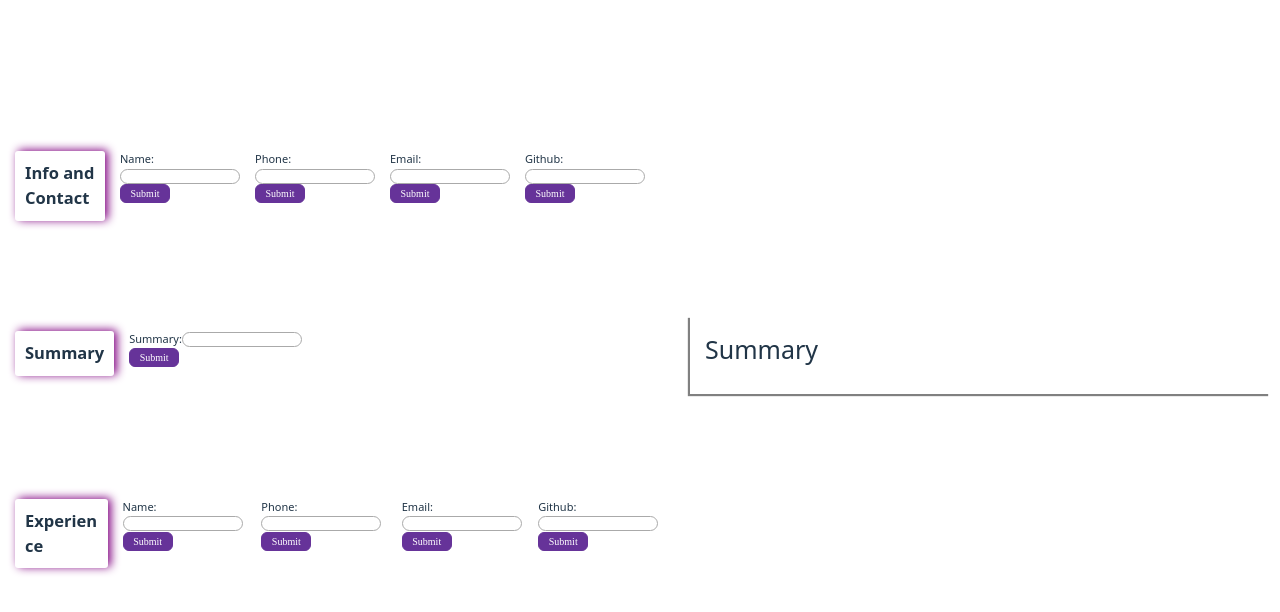
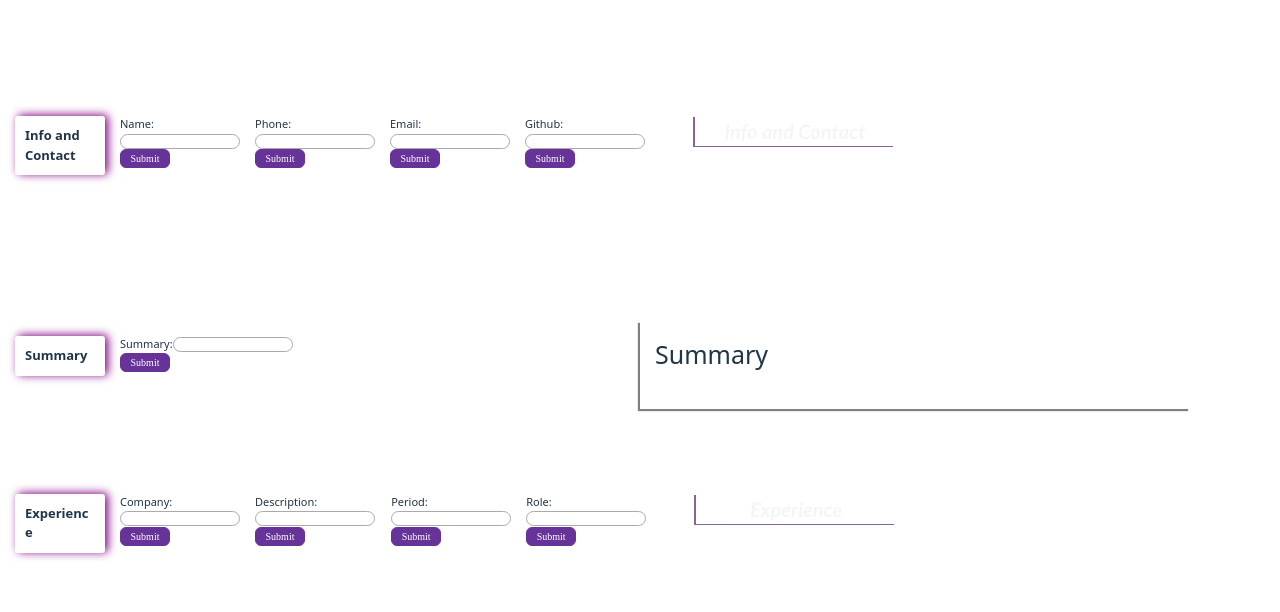
Before and after one commit to benxta4424/cv_builder, a React (Vite) app in the folder build_your_cv/: page / in a window 1280 px wide. Shown: the top 612 px of the page. Built offline with nearby package versions, Linux system fonts and the light colour scheme.

Commit message:
adding some touches to make the layout more use friendly

```diff
--- a/build_your_cv/src/App.css
+++ b/build_your_cv/src/App.css
@@ -73,7 +73,7 @@ h1, h2, h3, h4, h5, h6 {
   display: flex;
   flex-direction: row;
   justify-content: space-between;
-  gap: 20px;
+  gap: 25px;
   font-size: 10px;
   padding: 15px;
   border-radius: 10px;
@@ -84,6 +84,25 @@ h1, h2, h3, h4, h5, h6 {
 
   color: whitesmoke;
   margin-bottom: 50px;
+}
+.sectionTitle {
+  margin-bottom: 10px;
+  box-shadow: -2px 1px 0px #846598;
+  transition-duration: 2.5s;
+  text-align: center;
+  font-weight: 900;
+  font-size: 20px;
+  font-style: italic;
+  font-family: 'Trebuchet MS', 'Lucida Sans Unicode', 'Lucida Grande', 'Lucida Sans', Arial, sans-serif;
+}
+.sectionTitle:hover {
+  background-color: #ffbcf3;
+  box-shadow: -2px 1px 10px 10px #ff0fdd;
+  scale: 1.1;
+  color: black;
+  transition-duration: 1.3s;
+  animation: ease-in;
+  cursor: pointer;
 }
 
 input {
@@ -121,16 +140,36 @@ button:hover {
   border-radius: 3px;
   max-width: 120px;
   min-width: 90px;
+  font-size: 13px;
 }
 .nameAndPhone {
   min-width: 200px;
 }
 .emailAndGithub {
+  margin-top: 37px;
   max-width: 150px;
-  font-size: 10px;
   font-weight: 300;
   font-family: 'Segoe UI', Tahoma, Geneva, Verdana, sans-serif;
   padding: 10px;
+
+
+  min-width: 150px;
+  max-height: 50px;
+}
+.emailAndGithub:hover {
+  scale: 1.25;
+  box-shadow: 2px -3px 1px 0px red;
+  cursor: pointer;
+}
+.email {
+  font-size: 10px;
+  font-weight: 300;
+  font-style: italic;
+}
+.github {
+  font-size: 8px;
+  font-weight: 900;
+  font-style: oblique;
 }
 .name {
   font-size: 23px;
@@ -163,8 +202,9 @@ button:hover {
   box-shadow: -2px 2px 1px grey;
   padding: 10px;
   flex-direction: column;
-  gap: 10px;
-  min-width: 580px;
-  max-width: 600px;
-  margin-bottom: 90px;
+  gap: 20px;
+  min-width: 550px;
+  max-width: 280px;
+  margin-bottom: 70px;
+  margin-right: 80px;
 }
--- a/build_your_cv/src/App.jsx
+++ b/build_your_cv/src/App.jsx
@@ -12,7 +12,7 @@ function App() {
   return (
     <>
       <div className="appContainer">
-        <Contact title = "Info and Contact" />
+        <Contact title = "Info and Contact" first="Name" second="Phone" third="Email" fourth="Github" />
         <Summary title = "Summary" />
         <Experience/>
       </div>
--- a/build_your_cv/src/components/Contact.jsx
+++ b/build_your_cv/src/components/Contact.jsx
@@ -4,7 +4,7 @@ import { Inputs } from "./Inputs"
 export default function Contact(props) {
   const [capture, setCapture] = useState({})
 
-  const allInputs = ["Name", "Phone", "Email", "Github"]
+  const allInputs = [props.first, props.second, props.third, props.fourth]
 
   const handleSummary = (field, value) => {
     setCapture(prev => ({
@@ -30,13 +30,14 @@ export default function Contact(props) {
 
       <div className="capturedContainer">
         <div className="nameAndPhone">
-          <div className="name">{capture.Name}</div>
-          <div className="phone">{capture.Phone}</div>
+          <div className="sectionTitle">{props.title}</div>
+          <div className="name">{capture[props.first]}</div>
+          <div className="phone">{capture[props.second]}</div>
         </div>
 
         <div className="emailAndGithub">
-          <div className="email">{capture.Email}</div>
-          <a className="github">{capture.Github}</a>
+          <div className="email">{capture[props.third]}</div>
+          <div className="github">{capture[props.fourth]}</div>
         </div>
       </div>
     </div>
--- a/build_your_cv/src/components/Experience.jsx
+++ b/build_your_cv/src/components/Experience.jsx
@@ -5,7 +5,7 @@ import Contact from "./Contact"
 export default function Experience() {
     return (<>
         <div className="experienceSection">
-            < Contact title="Experience" />
+            < Contact title="Experience" first="Company" second="Description" third="Period" fourth="Role" />
         </div>
     </>)
 }
```
Also changed, not shown: build_your_cv/src/components/Education.jsx (deleted), build_your_cv/src/components/Section.jsx (deleted).
